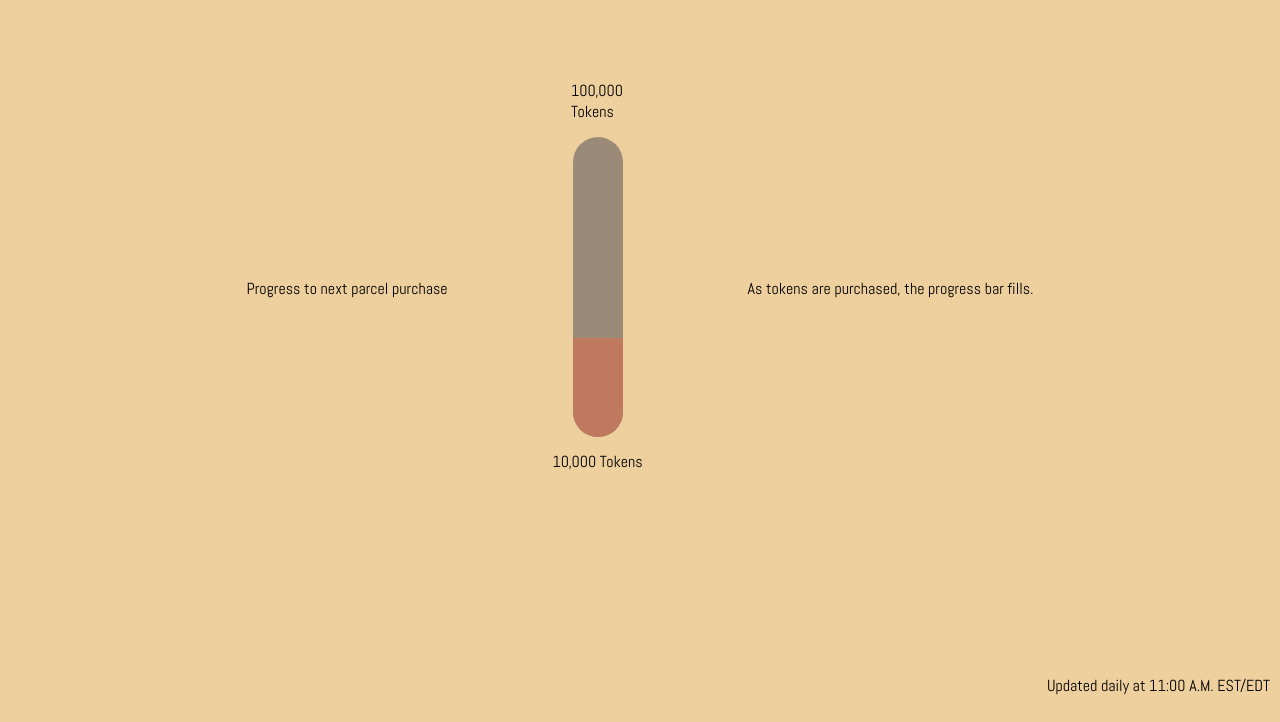
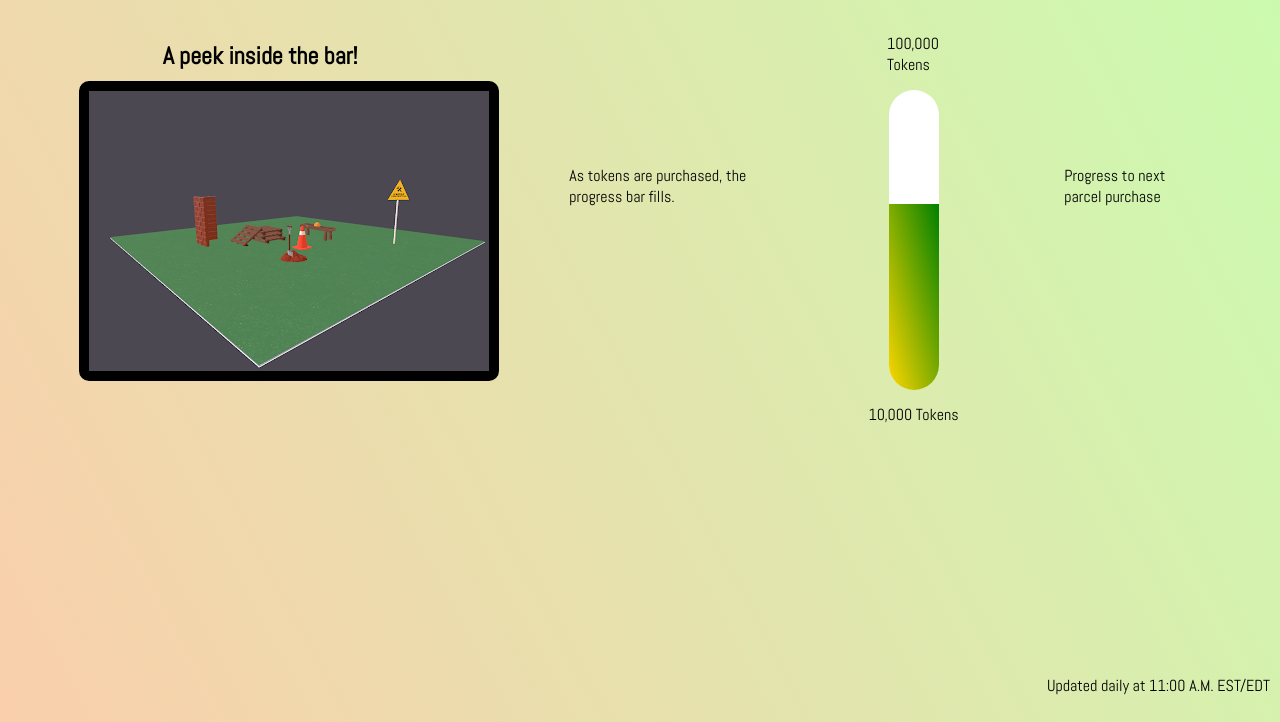
Before and after one commit to aivnerrad/Web3Project, a plain HTML site: page index.html in a window 1280 px wide. Shown: the part 94-816 px from the top of the page. Drawn offline with Linux system fonts and the light colour scheme.

Commit message:
updated page

```diff
--- a/index.css
+++ b/index.css
@@ -1,32 +1,69 @@
 body{
-  background-color: #EECF9E;
-  height: 50vh;
   font-family: 'Abel', sans-serif;
+  height: 100vh;
+  background-image: linear-gradient(62deg, #FACFAC 0%, #CAFCAF 100%);
+}
+#outer-div{
   display: flex;
+  align-items: center;
+  justify-content: space-between;
   flex-direction: column;
-  justify-content: space-between;
-  align-items: center;
+  height: 65%;
+  width: 100%;
 }
 #body{
+  height: 100%;
+  width: 100%;
   display: flex;
-  justify-content: center;
+  justify-content: space-evenly;
   align-items: center;
 }
 #title-div{
   width: 300px;
   text-align: start;
 }
+#right-div{
+  width: 50%;
+  display: flex;
+
+}
 #info-div{
   position: absolute;
   bottom: 10px;
   right: 10px;
+}
+#window{
+  border: 10px solid black;
+  border-radius: 10px;
+  height: 280px;
+  width: 400px;
+  background-image: url('/images/mvp-background.png');
+  background-repeat: no-repeat;
+  background-position: center;
+  transition: all .2 ease-in-out;
+}
+#window:hover{
+  transform: scale(1.25);
+  box-shadow: 5px 5px 5px grey;
+}
+#sneak-peek-text{
+  font-size: 24px;
+  font-weight: 600;
+  position: relative;
+  left: 20%;
+  bottom: 10px;
+  transition: all .2s ease-in-out;
+}
 
+#sneak-peek-text:hover{
+  font-size: 30px;
 }
 progress{
   height: 50px;
   width: 300px;
   -webkit-appearance: none;
   transform: rotateZ(-90deg);
+  margin-top: 50px;
 }
 progress::before{
   content: "10,000 Tokens";
@@ -43,10 +80,10 @@ progress::after{
   transform: rotateZ(90deg);
 }
 progress::-webkit-progress-bar {
-  background-color: #9C8A79;
+  background-color: white;
   border-radius: 40px;
 }
 progress::-webkit-progress-value {
-  background-color: #BE795E;
+  background-image: linear-gradient(to bottom right, gold, green);
   border-radius: 40px 0px 0px 40px;
 }
--- a/index.html
+++ b/index.html
@@ -11,21 +11,28 @@
   <title>MVP's</title>
 </head>
 <body>
+  <div id="outer-div">
     <div id="title-div">
       <h1>MVP'S Token Status</h1>
     </div>
     <div id="body">
       <div id="left-div">
+        <div id="window-div">
+          <span id="sneak-peek-text">A peek inside the bar!</span>
+          <div id="window"></div>
+        </div>
+      </div>
+      <div id="right-div">
+        <span>As tokens are purchased, the progress bar fills.</span>
+        <div>
+          <progress value="62" max="100"></progress>
+        </div>
         <span>Progress to next parcel purchase</span>
-    </div>
-    <div>
-      <progress value="33" max="100"></progress>
-    </div>
-    <div id="right-div">As tokens are purchased, the progress bar fills.
       </div>
     </div>
     <div id="info-div">
       <span>Updated daily at 11:00 A.M. EST/EDT</span>
     </div>
+  </div>
 </body>
 </html>
```
Also changed, not shown: images/mvp-background.png (added). Lines whose indentation alone changed are shown as unchanged.
